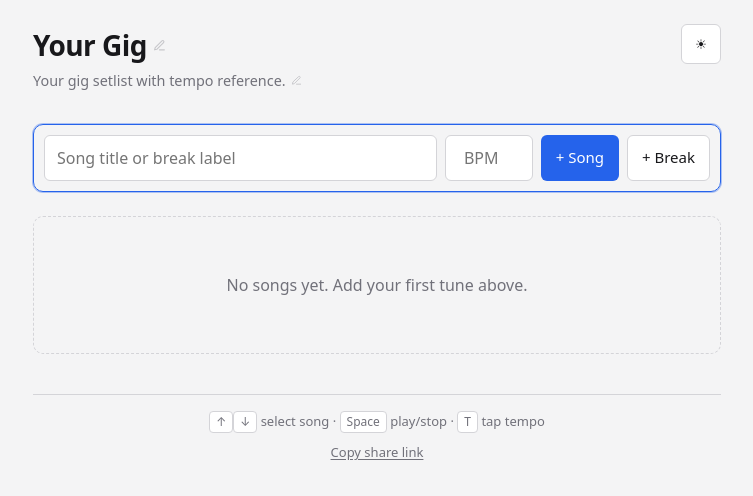
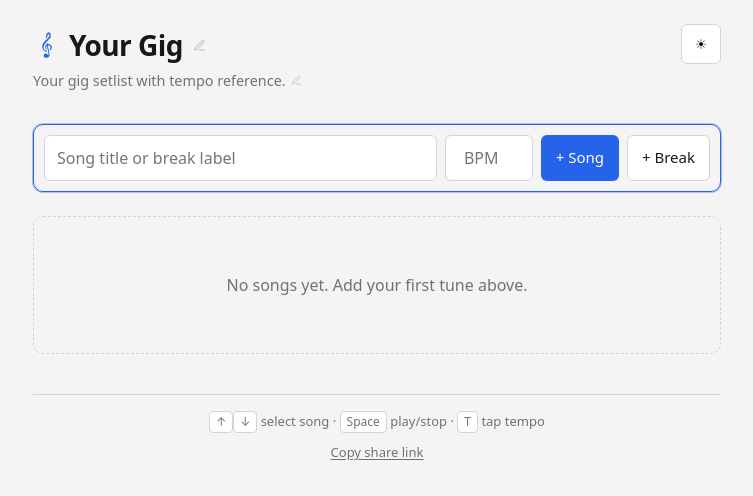
Before and after one commit to mfalkus/bpm-list, a website with bundled scripts: page index.html in a window 1280 px wide. Shown: the whole page, without its empty margins (263-1016 px from the left). Built offline with nearby package versions, Linux system fonts and the light colour scheme.

Commit message:
Add an icon (treble cleff, easy 'music' choice)

```diff
--- a/index.html
+++ b/index.html
@@ -5,6 +5,7 @@
     <meta name="viewport" content="width=device-width, initial-scale=1.0" />
     <meta name="color-scheme" content="light dark" />
     <title>BPM List</title>
+    <link rel="icon" href="icons/treble-clef.svg" type="image/svg+xml" />
     <link rel="stylesheet" href="styles.css" />
   </head>
   <body>
@@ -12,6 +13,17 @@
       <header class="header">
         <div class="header__brand">
           <div class="header__title-row">
+            <svg
+              class="site-logo"
+              viewBox="0 0 512 512"
+              aria-hidden="true"
+              xmlns="http://www.w3.org/2000/svg"
+            >
+              <path
+                fill="currentColor"
+                d="m238.75 138.492l18.147-18.829c.898-21.472 9.107-59.37 26.166-60.771c6.994.097 14.566 5.833 15.742 16.021c3.25 28.145-11.833 40.563-29.072 57.372l-31.408 32.586l-.037-.038c-28.467 31.447-65.355 70.37-69.772 106.973c-5.588 53.77 31.264 108.42 87.149 105.693l-3.178-18.066c-37.522-4.905-69.771-43.77-56.711-81.312c23.275-60.413 75.664-92.822 116.333-148.022c11.474-15.574 14.575-46.945 11.815-63.128c-2.76-16.184-14.345-43.066-32.059-45.017c-34.714-4.59-60.724 62.476-53.114 116.538zm25.667 75.896l-15.508 15.248c.542 2.775 1.166 6.185 2.088 12.14c-34.017 21.505-36.576 66.707-12.186 90.96c5.177 5.31 15.165-2.767 10.104-8.674c-10.971-19.786-12.097-44.028 5.742-57.137c8.78 50.539 24.627 117.16 30.164 170.895c.364 3.535-6.593 10.614-9.973 11.396c0-22.091-17.908-40-40-40c-22.09 0-40 17.909-40 40c.017 20.193 15.266 36.007 35.123 39.668c42.008 7.745 78.659-17.935 72.76-53.16c-8.793-59.062-21.986-121.007-30.857-175.32c12.066-1.253 28.875 5.169 36.428 12.847c8.575 9.297 12.95 22.35 11.982 32.787c-.924 9.96-7.425 20.992-17.06 30.381l3.662 20.776c17.346-12.583 35.117-30.185 36.94-49.844c1.518-16.352-5.01-40.324-18.08-52.273c-16.885-15.437-38.313-18.553-57.349-16.612c-2.004-13.065-3.018-18.039-3.98-24.078"
+              />
+            </svg>
             <h1 id="gig-name-display" class="header__gig-name">Your Gig</h1>
             <input
               type="text"
--- a/styles.css
+++ b/styles.css
@@ -105,7 +105,14 @@ body {
 .header__title-row {
   display: flex;
   align-items: center;
-  gap: 0.25rem;
+  gap: 0.5rem;
+}
+
+.site-logo {
+  flex-shrink: 0;
+  width: 1.75rem;
+  height: 1.75rem;
+  color: var(--accent);
 }
 
 .edit-btn {
```
Also changed, not shown: icons/treble-clef.svg (added).
